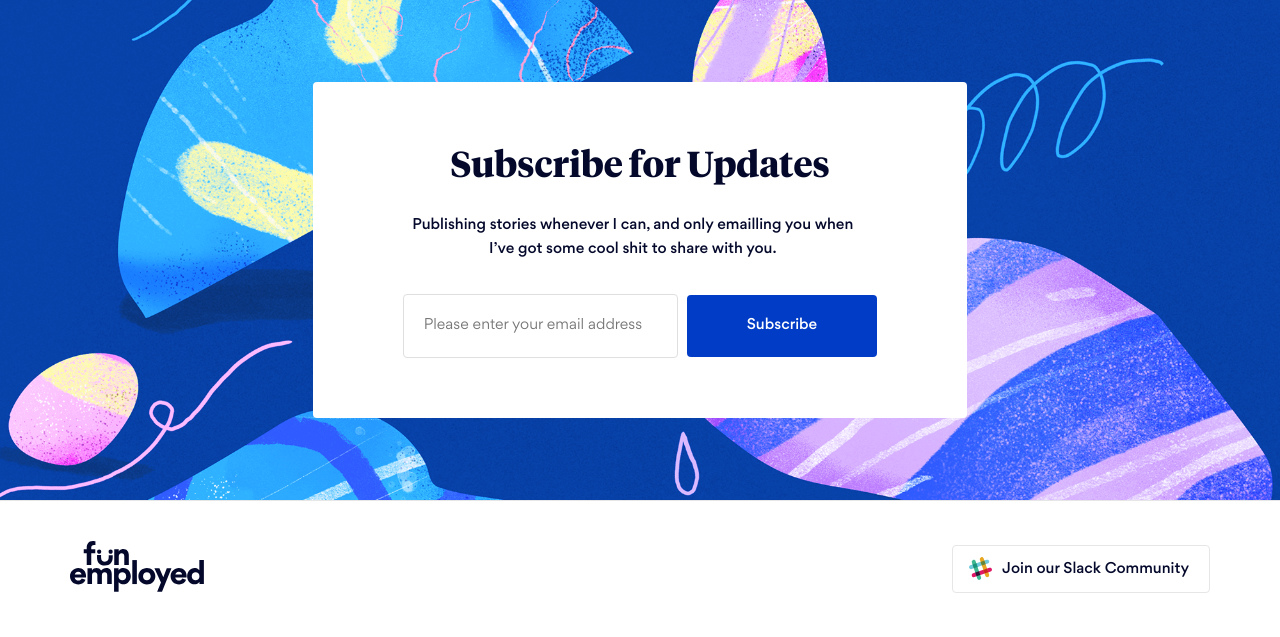
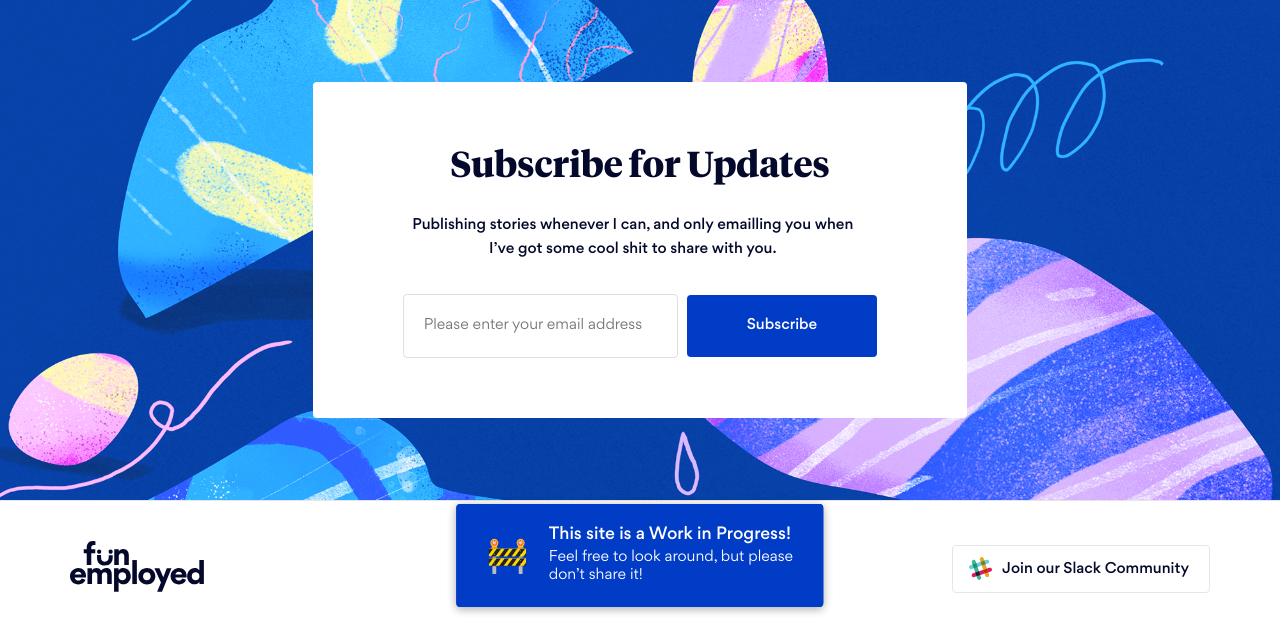
Before and after one commit to mattvernon/funemployed, a Jekyll site: the page built from slack.html, in a window 1280 px wide and 1400 px high, scrolled down 78 px. Shown: the part 763-1400 px from the top of the window. Built offline with Jekyll 4.4.1, drawn with Linux system fonts in a browser that asks for light colours.

Commit message:
added WIP widget

```diff
--- a/_includes/footer.html
+++ b/_includes/footer.html
@@ -15,5 +15,5 @@
 
 
   </div>
-
+{% include wip.html %}
 </footer>
--- /dev/null
+++ b/_includes/wip.html
@@ -0,0 +1,9 @@
+<div class="wip">
+  <div class="wip-icon">
+    <p>🚧</p>
+  </div>
+  <div class="wip-text">
+    <strong>This site is a Work in Progress!</strong>
+    <p>Feel free to look around, but please don’t share it!</p>
+  </div>
+</div>
--- a/_layouts/default.html
+++ b/_layouts/default.html
@@ -4,10 +4,11 @@
   <body>
 
       {{ content }}
-
+      {% include wip.html %}
     </body>
 
     <script src="assets/js/jquery.js"></script>
     <script src="assets/js/main.js"></script>
     {% include ga.html %}
+
 </html>
--- a/_layouts/post.html
+++ b/_layouts/post.html
@@ -12,5 +12,4 @@ layout: default
   <div class="post-content" itemprop="articleBody">
     {{ content }}
   </div>
-
 </article>
--- a/_sass/_styles.scss
+++ b/_sass/_styles.scss
@@ -1189,6 +1189,53 @@ b {
 	font-size: 40px;
 }
 
+/* ==================================================
+
+WIP
+
+==================================================== */
+
+.wip {
+	position: fixed;
+	bottom: 30px;
+	left: 50%;
+
+	transform: translateX(-50%);
+
+	display: flex;
+	align-items: center;
+	justify-content: flex-start;
+
+	background-color: #013CC6;
+	padding: 20px 30px;
+	border-radius: 4px;
+	box-shadow: 0 2px 10px 0 rgba(0,0,0,0.18);
+}
+
+.wip-icon p {
+	font-size: 34px;
+	margin-top: 0;
+	margin-bottom: -5px;
+}
+
+.wip-text {
+	margin-left: 20px;
+	max-width: 245px;
+}
+
+.wip-text strong {
+	color: white;
+	font-weight: 500;
+	margin-bottom: 0;
+}
+
+.wip-text p {
+	margin-top: 5px;
+	color: white;
+	line-height: 1.3;
+	margin-bottom: 0;
+}
+
 /* =========================================================
 
 MEDIA QUERIES
```
